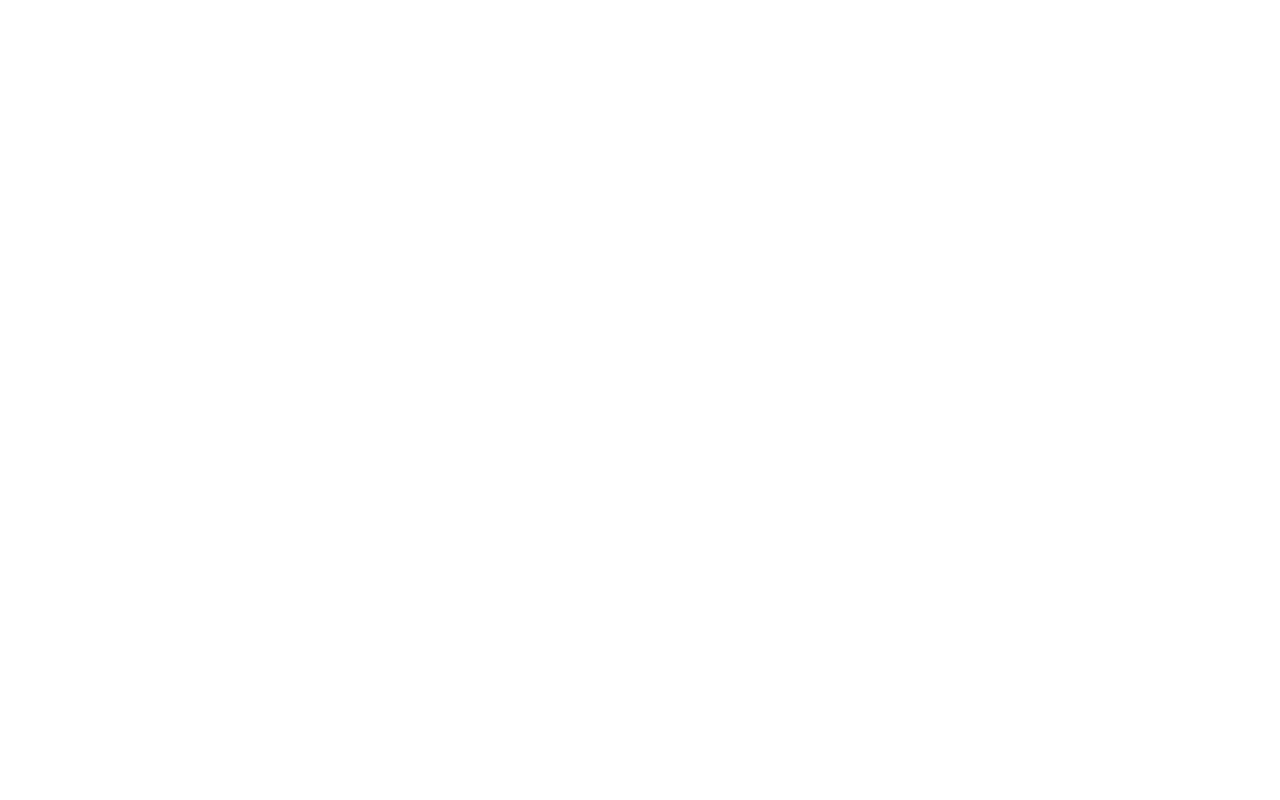
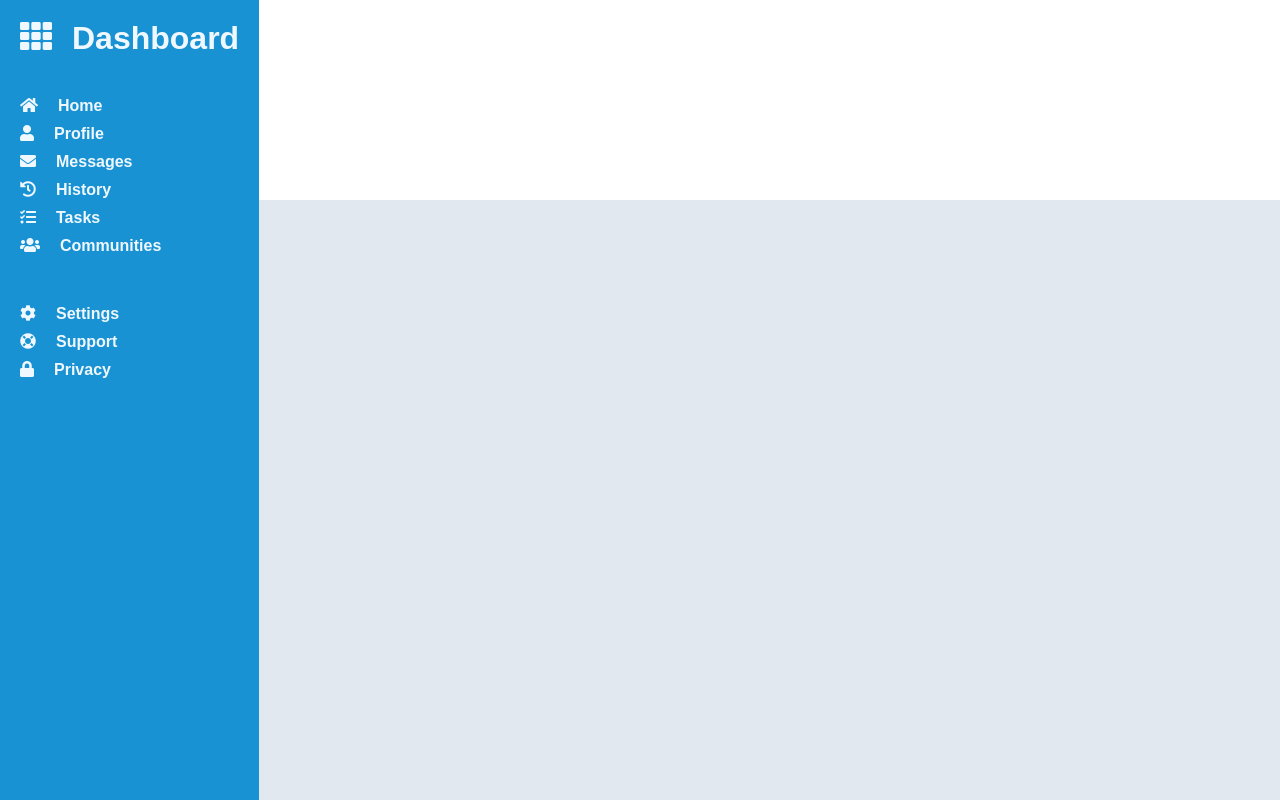
Before and after one commit to hubertrokosz/Admin-Dashboard, a plain HTML site: page index.html in a window 1280 px wide. Drawn offline with Linux system fonts and the light colour scheme.

Commit message:
Finished the dashboard

```diff
--- a/index.html
+++ b/index.html
@@ -5,8 +5,28 @@
     <meta name="viewport" content="width=device-width, initial-scale=1.0">
     <title>Document</title>
     <link rel="stylesheet" href="style.css">
+    <link rel="stylesheet" href="https://cdnjs.cloudflare.com/ajax/libs/font-awesome/5.15.3/css/all.min.css">
 </head>
 <body>
-
+    <div class="main">
+        <div class="sidebar">
+            <div class="logo"><i class="fas fa-th"></i>Dashboard</div>
+            <ul class="nav-1">
+                <li><i class="fas fa-home"></i>Home</li>
+                <li><i class="fas fa-user"></i>Profile</li>
+                <li><i class="fas fa-envelope"></i>Messages</li>
+                <li><i class="fas fa-history"></i>History</li>
+                <li><i class="fas fa-tasks"></i>Tasks</li>
+                <li><i class="fas fa-users"></i>Communities</li>
+            </ul>
+            <ul class="nav-2">
+                <li><i class="fas fa-cog"></i>Settings</li>
+                <li><i class="fas fa-life-ring"></i>Support</li>
+                <li><i class="fas fa-lock"></i>Privacy</li>
+            </ul>
+        </div>
+        <div class="header"></div>
+        <div class="main-content"></div>
+    </div>
 </body>
 </html>
--- a/style.css
+++ b/style.css
@@ -0,0 +1,50 @@
+* {
+    margin: 0;
+    padding: 0;
+}
+
+.main {
+    height: 100vh;
+    background-color: aquamarine;
+    display: grid;
+    grid-template-columns: 1fr 5fr;
+    grid-template-rows: 1fr 3fr;
+}
+
+.sidebar {
+    grid-row: 1 / span 2;
+    color: aliceblue;
+    background-color: #1892d3;
+    font-family: Arial, Helvetica, sans-serif;
+    font-weight: bold;
+
+    display: flex;
+    flex-direction: column;
+    gap: 40px;
+    padding: 20px;
+}
+
+.logo {
+    font-size: 2em;
+    display: flex;
+    gap: 20px;
+}
+
+.nav-1, .nav-2 {
+    list-style-type: none;
+}
+
+.nav-1 li, .nav-2 li {
+    font-size: 1em;
+    margin-bottom: 10px;
+    display: flex;
+    gap: 20px;
+}
+
+.header {
+    background-color: #ffffff;
+}
+
+.main-content {
+    background-color: #e1e8f0;
+}
```
